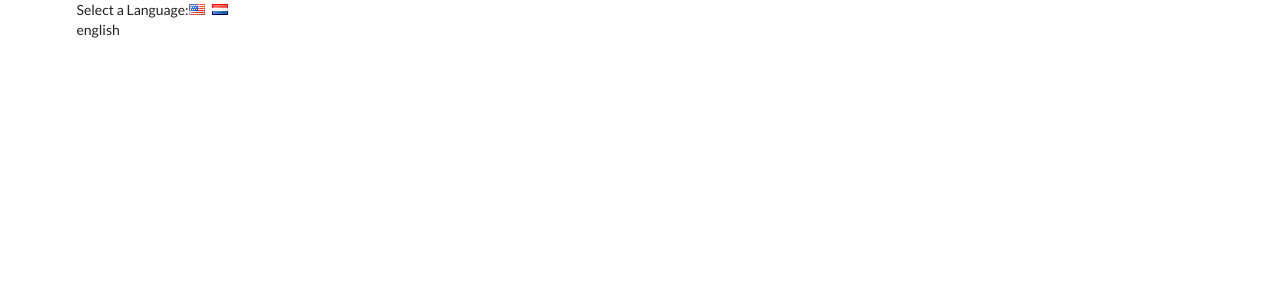
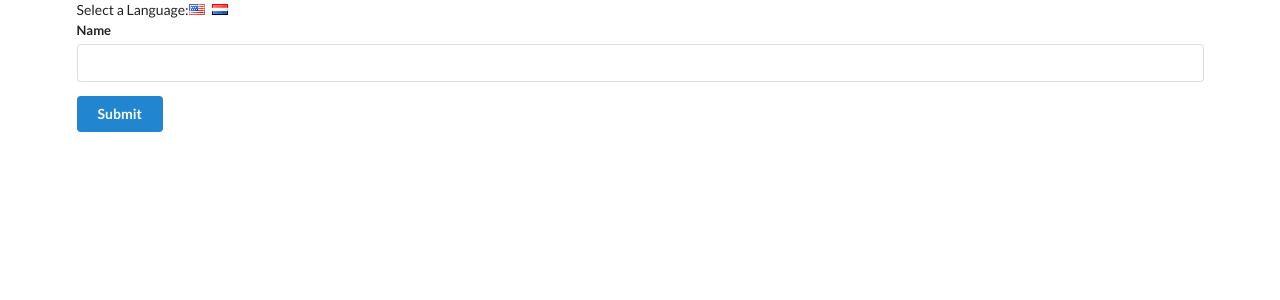
Before and after one commit to jp-knj/study_React, a React (Create React App) app in the folder 15_translate-app/: page / in a window 1280 px wide. Shown: the top 300 px of the page. Built offline with nearby package versions, Linux system fonts and the light colour scheme.

Commit message:
:+1: Create Component objects
t

```diff
--- a/15_translate-app/src/components/App.js
+++ b/15_translate-app/src/components/App.js
@@ -1,4 +1,5 @@
 import React from 'react';
+import UserCreate from './UserCreate';
 
 class App extends React.Component {
   state = { language: 'english' };
@@ -14,7 +15,7 @@ class App extends React.Component {
           <i className="flag us" onClick={() => this.onLanguageChange('english')} />
           <i className="flag nl" onClick={() => this.onLanguageChange('dutch')} />
         </div>
-        { this.state.language }
+        <UserCreate />
       </div>
     );
   }
--- /dev/null
+++ b/15_translate-app/src/components/Button.js
@@ -0,0 +1,14 @@
+import React from 'react'
+import LanguageContext from '../contexts/LanguageContext'
+
+class Button extends React.Component {
+  static contextType = LanguageContext;
+
+  render() {
+    console.log(this.context);
+    return <button className="ui button primary">Submit</button>;
+  }
+}
+
+
+export default Button;
--- /dev/null
+++ b/15_translate-app/src/components/Field.js
@@ -0,0 +1,14 @@
+import React from "react";
+
+class Field extends React.Component {
+  render() {
+    return (
+      <div className="ui field">
+        <label>Name</label>
+        <input />
+      </div>
+    );
+  }
+}
+
+export default Field;
--- /dev/null
+++ b/15_translate-app/src/components/UserCreate.js
@@ -0,0 +1,14 @@
+import React from 'react';
+import Field from './Field';
+import Button from './Button';
+
+const UserCreate = () => {
+  return (
+    <div className="ui form">
+      <Field />
+      <Button />
+    </div>
+  );
+};
+
+export default UserCreate;
--- /dev/null
+++ b/15_translate-app/src/contexts/LanguageContext.js
@@ -0,0 +1,3 @@
+import React from 'react'
+
+export default React.createContext('english');
```
